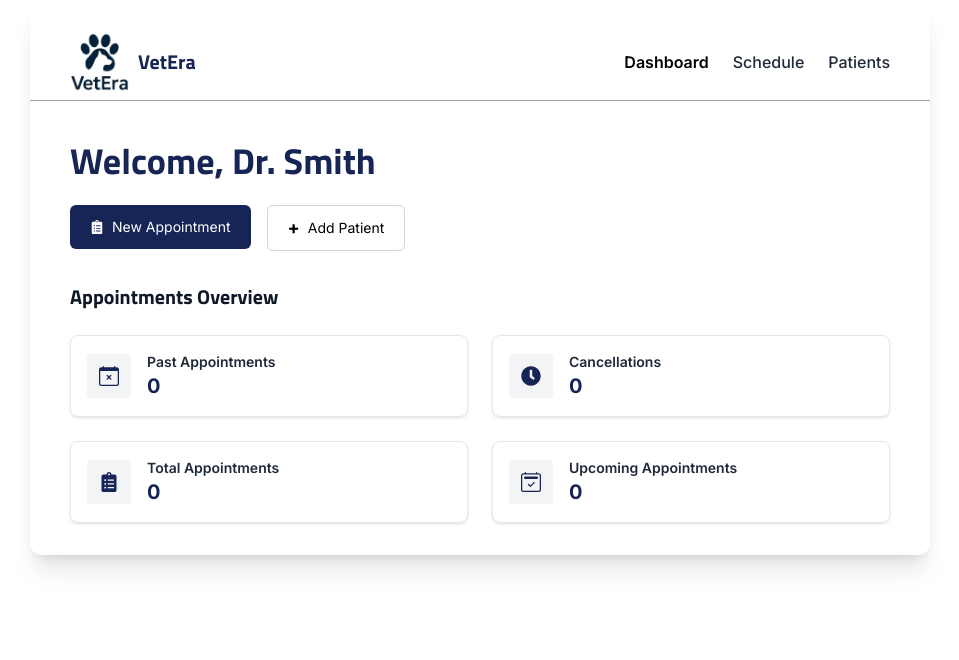
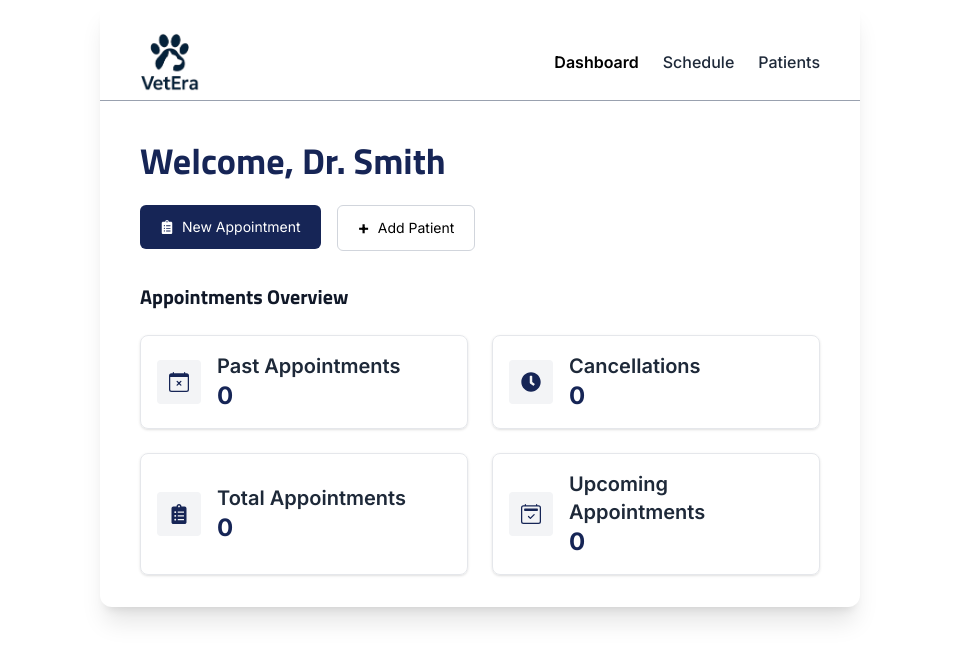
Before and after one commit to tarunmalik330/vet-era-new, a Next.js app: page /appointments/overview in a window 1280 px wide. Shown: the top 660 px of the page, without its empty margins (160-1119 px from the left). Built offline with nearby package versions, Linux system fonts and the light colour scheme.

Commit message:
add cancellation part

```diff
--- a/package.json
+++ b/package.json
@@ -14,7 +14,8 @@
     "react-dom": "19.1.0",
     "react-hook-form": "^7.60.0",
     "react-icons": "^5.5.0",
-    "react-toastify": "^11.0.5"
+    "react-toastify": "^11.0.5",
+    "sweetalert2": "^11.22.2"
   },
   "devDependencies": {
     "@eslint/eslintrc": "^3",
--- a/src/app/layout.js
+++ b/src/app/layout.js
@@ -1,4 +1,4 @@
-import { AppointmentProvider } from "@/context/AppointmentsContext";
+import { AppointmentsProvider } from "@/context/AppointmentsContext";
 import { ToastContainer } from "react-toastify";
 import "react-toastify/dist/ReactToastify.css";
 import "./globals.css";
@@ -48,9 +48,11 @@ export const metadata = {
 
 export default function RootLayout({ children }) {
   return (
-    <html lang="en">
+   <html lang="en">
       <body>
-        <AppointmentProvider>{children}</AppointmentProvider>
+        <AppointmentsProvider>
+          {children}
+        </AppointmentsProvider>
         <ToastContainer position="top-right" autoClose={3000} />
       </body>
     </html>
--- a/src/components/appointments/Overview.jsx
+++ b/src/components/appointments/Overview.jsx
@@ -17,18 +17,17 @@ const Overview = () => {
   const past = appointments.filter(a => new Date(a.date) < now && a.status !== "Cancelled").length;
 
   return (
-    <div className="max-w-[900px] rounded-xl mx-auto shadow-xl bg-white py-8">
+    <div className="max-w-[760px] rounded-xl mx-auto shadow-xl bg-white py-8">
       {/* Navbar */}
       <nav className="flex justify-between px-10 pb-2 border-b rounded-t-xl border-gray-400 items-center mb-10">
         <div className="flex items-center space-x-2">
           <Link href="/" className="relative">
             <img src="/assets/images/png/logo.png" alt="logo" width={60} height={50} />
           </Link>
-          <span className="font-bold text-xl text-blue-950 font-titillium">VetEra</span>
         </div>
         <ul className="flex space-x-6 font-medium text-gray-800">
           <li><Link href="#" className="font-semibold text-black">Dashboard</Link></li>
-          <li><Link href="#">Schedule</Link></li>
+          <li><Link href="/appointments/schedule">Schedule</Link></li>
           <li><Link href="#">Patients</Link></li>
         </ul>
       </nav>
@@ -40,7 +39,7 @@ const Overview = () => {
         </h1>
         <div className="flex flex-wrap gap-4">
           <Link href="/appointments/schedule">
-            <button className="bg-blue-950 text-white px-5 py-3 rounded-md flex items-center space-x-2 text-sm hover:bg-blue-900">
+            <button className="bg-blue-950 text-white px-5 py-3 rounded-md flex items-center space-x-2 text-sm duration-300 hover:bg-blue-900">
               <FaClipboardList />
               <span>New Appointment</span>
             </button>
@@ -94,8 +93,8 @@ const OverviewCard = ({ title, value, Icon }) => (
       <Icon className="text-blue-950 text-xl" />
     </div>
     <div>
-      <p className="text-sm font-semibold text-gray-800">{title}</p>
-      <p className="text-xl font-bold text-blue-950">{value}</p>
+      <p className="text-xl font-semibold text-gray-800">{title}</p>
+      <p className="text-2xl font-bold text-blue-950">{value}</p>
     </div>
   </div>
 );
--- a/src/components/appointments/ViewAppointments.jsx
+++ b/src/components/appointments/ViewAppointments.jsx
@@ -1,12 +1,15 @@
 "use client";
 import React from "react";
+import { useRouter } from "next/navigation";
 import { useAppointments } from "@/context/AppointmentsContext";
-import Image from "next/image";
+import Swal from "sweetalert2";
 import Link from "next/link";
 
 const ViewAppointments = () => {
-  const { appointments } = useAppointments();
-  const latest = appointments[appointments.length - 1];
+  const router = useRouter();
+  const { appointments, cancelAppointment } = useAppointments();
+  const latestIndex = appointments.length - 1;
+  const latest = appointments[latestIndex];
 
   if (!latest) {
     return (
@@ -24,13 +27,38 @@ const ViewAppointments = () => {
     );
   }
 
+  const handleCancel = () => {
+    Swal.fire({
+      title: "Are you sure?",
+      text: "Do you want to cancel this appointment?",
+      icon: "warning",
+      showCancelButton: true,
+      confirmButtonText: "Yes, cancel it!",
+      cancelButtonText: "No",
+    }).then((result) => {
+      if (result.isConfirmed) {
+        cancelAppointment(latestIndex);
+        Swal.fire("Cancelled!", "The appointment has been cancelled.", "success");
+      }
+    });
+  };
+
   return (
-    <div className="max-w-md mx-auto mt-10 p-4">
+    <div className="max-w-md mx-auto mt-10 p-4 relative">
+      {/* ❌ Close Icon */}
+      <button
+        className="absolute top-0 right-0 text-xl text-gray-500 hover:text-red-600"
+        onClick={() => router.push("/appointments/overview")}
+      >
+        ✖
+      </button>
+
       <h1 className="text-2xl md:text-3xl lg:text-4xl text-center mb-24 md:mb-20 font-titillium font-semibold text-blue-950">
         View Appointment
       </h1>
+
       <div className="bg-white p-4 rounded-lg shadow space-y-4">
-        <div className="py-2 sm:py-3 rounded-lg border border-gray-300 text-dark-blue placeholder:text-dark-blue font-medium placeholder:fomt-medium text-lg placeholder:text-lg focus:outline-none">
+        <div className="py-2 sm:py-3 rounded-lg border border-gray-300">
           <div className="flex px-4 justify-between items-center pb-2">
             <div>
               <p className="font-semibold">{latest.date}</p>
@@ -46,22 +74,27 @@ const ViewAppointments = () => {
             </div>
           </div>
 
-          <div className="pt-2">
-            <p className="px-4 py-2 sm:py-3 border-t border-gray-300 text-dark-blue placeholder:text-dark-blue font-medium placeholder:fomt-medium text-lg placeholder:text-lg focus:outline-none">
+          <p className="px-4 py-2 border-t border-gray-300 text-lg font-medium">
             🐾 Pet: {latest.pet}
+          </p>
+
+          <p className="px-4 pt-2 border-t border-gray-300 text-lg font-medium">
+            🩺 Concern: {latest.concern}
           </p>
         </div>
 
-          <div className="">
-            <p className="px-4 pt-2 sm:pt-3 border-t  border-gray-300 text-dark-blue placeholder:text-dark-blue font-medium placeholder:fomt-medium text-lg placeholder:text-lg focus:outline-none">
-              🩺 Concern: {latest.concern}
+        {latest.status === "Cancelled" ? (
+          <p className="text-red-500 text-center font-semibold">
+            This appointment has been cancelled.
           </p>
-          </div>
-        </div>
-
-        <button className="bg-dark-blue text-white cursor-pointer px-6 py-2 rounded-lg w-full hover:bg-transparent hover:text-dark-blue border hover:border-dark-blue transition">
+        ) : (
+          <button
+            onClick={handleCancel}
+            className="bg-blue-950 text-white cursor-pointer px-6 py-2 rounded-lg w-full hover:bg-transparent hover:text-blue-950 border hover:border-blue-950 transition"
+          >
             Cancel
           </button>
+        )}
       </div>
     </div>
   );
--- a/src/context/AppointmentsContext.jsx
+++ b/src/context/AppointmentsContext.jsx
@@ -1,33 +1,50 @@
-"use client"
+"use client";
 import React, { createContext, useContext, useEffect, useState } from "react";
 
-const AppointmentContext = createContext();
+const AppointmentsContext = createContext();
 
-export const useAppointments = () => useContext(AppointmentContext);
+export const useAppointments = () => useContext(AppointmentsContext);
 
-export const AppointmentProvider = ({ children }) => {
+export const AppointmentsProvider = ({ children }) => {
   const [appointments, setAppointments] = useState([]);
 
-  // Load from localStorage when component mounts
+  // Load appointments from localStorage on mount
   useEffect(() => {
-    const storedAppointments = localStorage.getItem("appointments");
-    if (storedAppointments) {
-      setAppointments(JSON.parse(storedAppointments));
+    try {
+      const stored = localStorage.getItem("appointments");
+      if (stored) {
+        setAppointments(JSON.parse(stored));
+      }
+    } catch (e) {
+      console.error("Failed to load appointments from localStorage", e);
     }
   }, []);
 
-  // Save to localStorage whenever appointments change
+  // Save appointments to localStorage when they change
   useEffect(() => {
     localStorage.setItem("appointments", JSON.stringify(appointments));
   }, [appointments]);
 
   const addAppointment = (appointment) => {
-    setAppointments((prev) => [...prev, appointment]);
+    const newAppointment = {
+      ...appointment,
+      status: "Pending",
+      createdAt: new Date().toISOString(),
+    };
+    setAppointments((prev) => [...prev, newAppointment]);
+  };
+
+  const cancelAppointment = (index) => {
+    setAppointments((prev) =>
+      prev.map((a, i) => (i === index ? { ...a, status: "Cancelled" } : a))
+    );
   };
 
   return (
-    <AppointmentContext.Provider value={{ appointments, addAppointment }}>
+    <AppointmentsContext.Provider
+      value={{ appointments, addAppointment, cancelAppointment }}
+    >
       {children}
-    </AppointmentContext.Provider>
+    </AppointmentsContext.Provider>
   );
 };
```
Also changed, not shown: 1 other file (tests, documents, lock files or other folders). Lines whose indentation alone changed are shown as unchanged.
